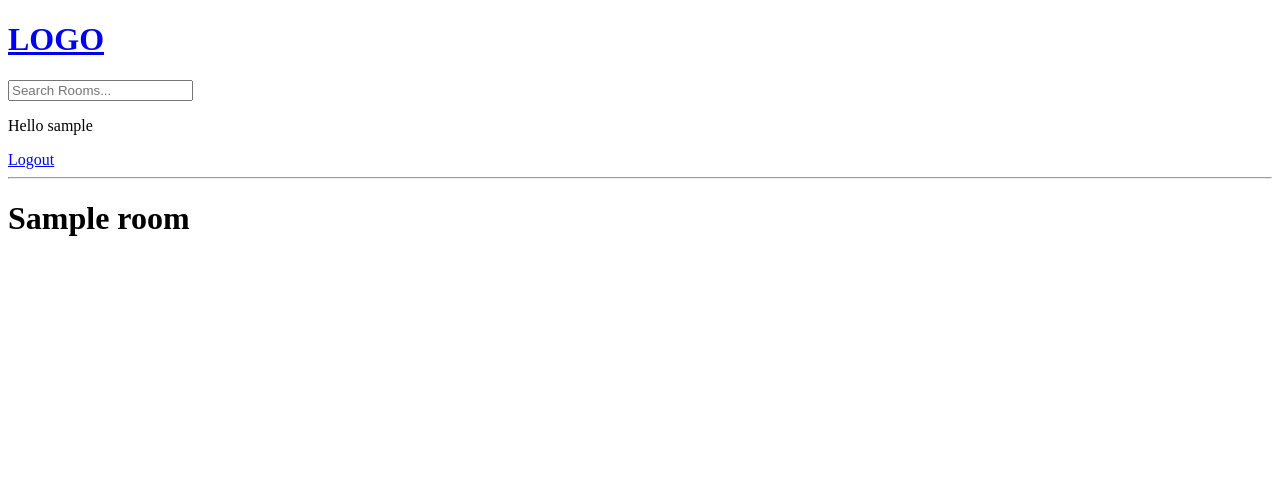
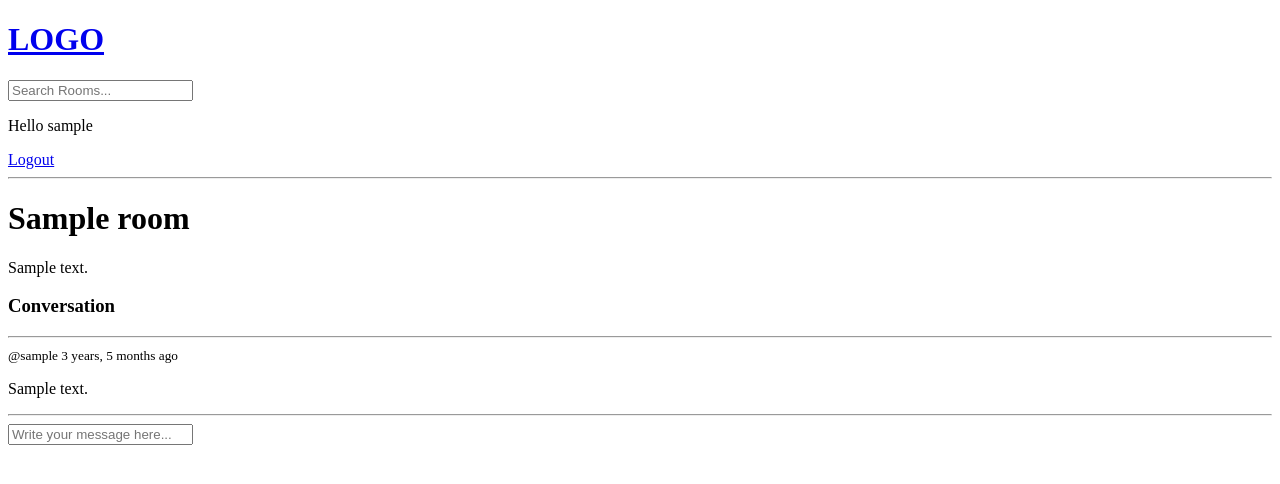
Before and after one commit to Mir-Yuchi/EazzyStudy-ChatApp, a Django app: page /room/1/ in a window 1280 px wide. Shown: the top 484 px of the page. Run offline with Django 4.2, Linux system fonts and the light colour scheme; a user stored in the database is signed in; tables that the repository leaves empty hold one stand-in row (values such as "Sample post").

Commit message:
added conversation

```diff
--- a/base/templates/base/room.html
+++ b/base/templates/base/room.html
@@ -3,5 +3,28 @@
 {% block content %}
 
     <h1>{{ room.name }}</h1>
+    <p>{{ room.description }}</p>
 
+    <div class="comment-wrapper">
+        <h3>Conversation</h3>
+        <hr>
+
+        {% for message in room_messages %}
+            <div>
+                <small>@{{ message.user }} {{ message.created|timesince }} ago</small>
+                <p>{{ message.body }}</p>
+                <hr>
+            </div>
+        {% endfor %}
+    </div>
+    {% if request.user.is_authenticated %}
+        <div class="comment-form">
+            <form method="POST" action="">
+                {% csrf_token %}
+                <label>
+                    <input type="text" name="body" placeholder="Write your message here..."/>
+                </label>
+            </form>
+        </div>
+    {% endif %}
 {% endblock %}
--- a/base/views.py
+++ b/base/views.py
@@ -6,7 +6,7 @@ from django.http import HttpResponse
 from django.contrib.auth.decorators import login_required
 from django.contrib.auth.forms import UserCreationForm
 from django.contrib.auth import authenticate, login, logout
-from .models import Room, Topic
+from .models import Room, Topic, Message
 from .forms import RoomForm
 
 
@@ -73,7 +73,17 @@ def home(request):
 
 def room(request, pk):
     area = Room.objects.get(id=pk)
-    context = {'room': area}
+    room_messages = area.message_set.all().order_by('-created')
+
+    if request.method == 'POST':
+        message = Message.objects.create(
+            user=request.user,
+            room=area,
+            body=request.POST.get('body')
+        )
+        return redirect('room', pk=area.id)
+
+    context = {'room': area, 'room_messages': room_messages}
     return render(request, 'base/room.html', context)
 
 
```
